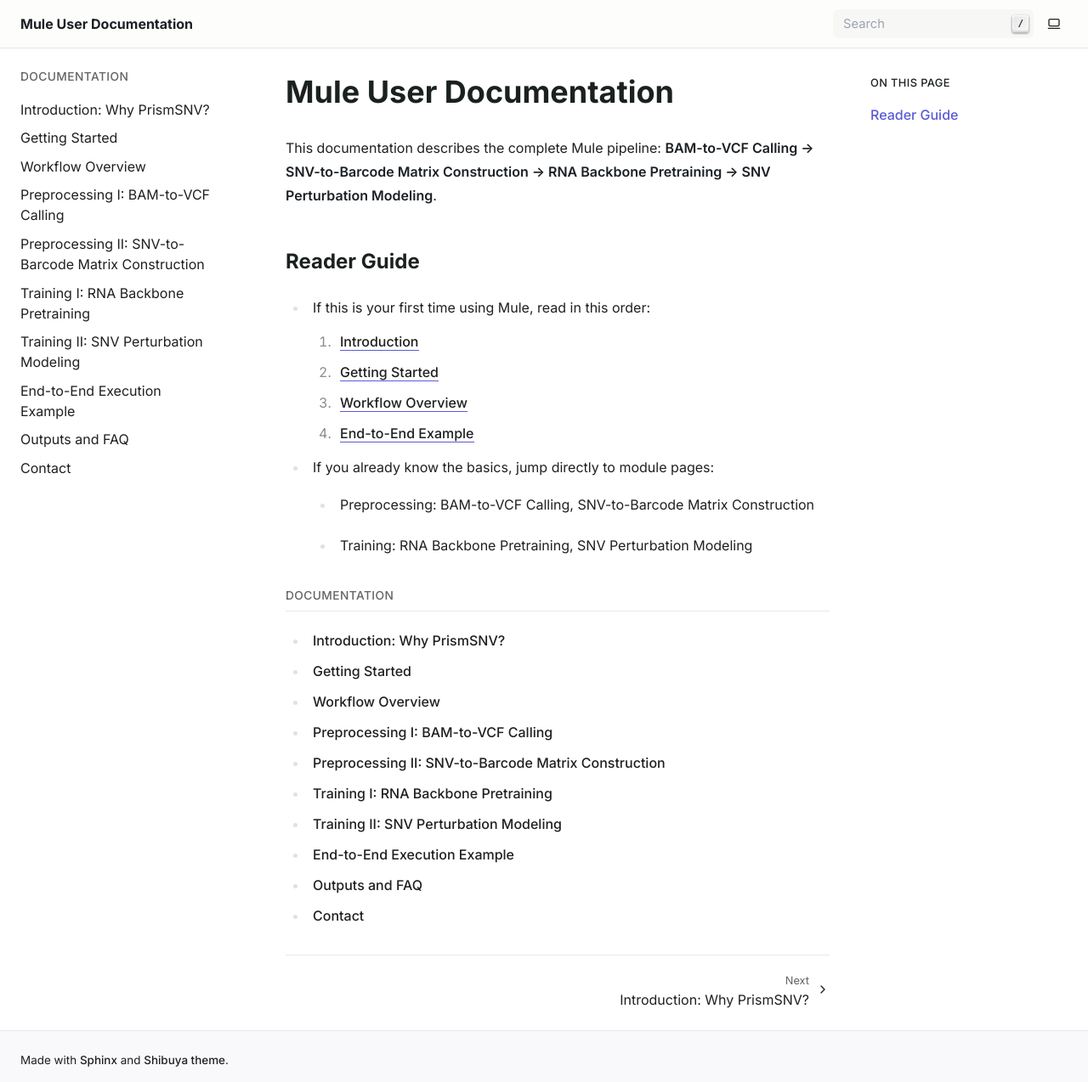
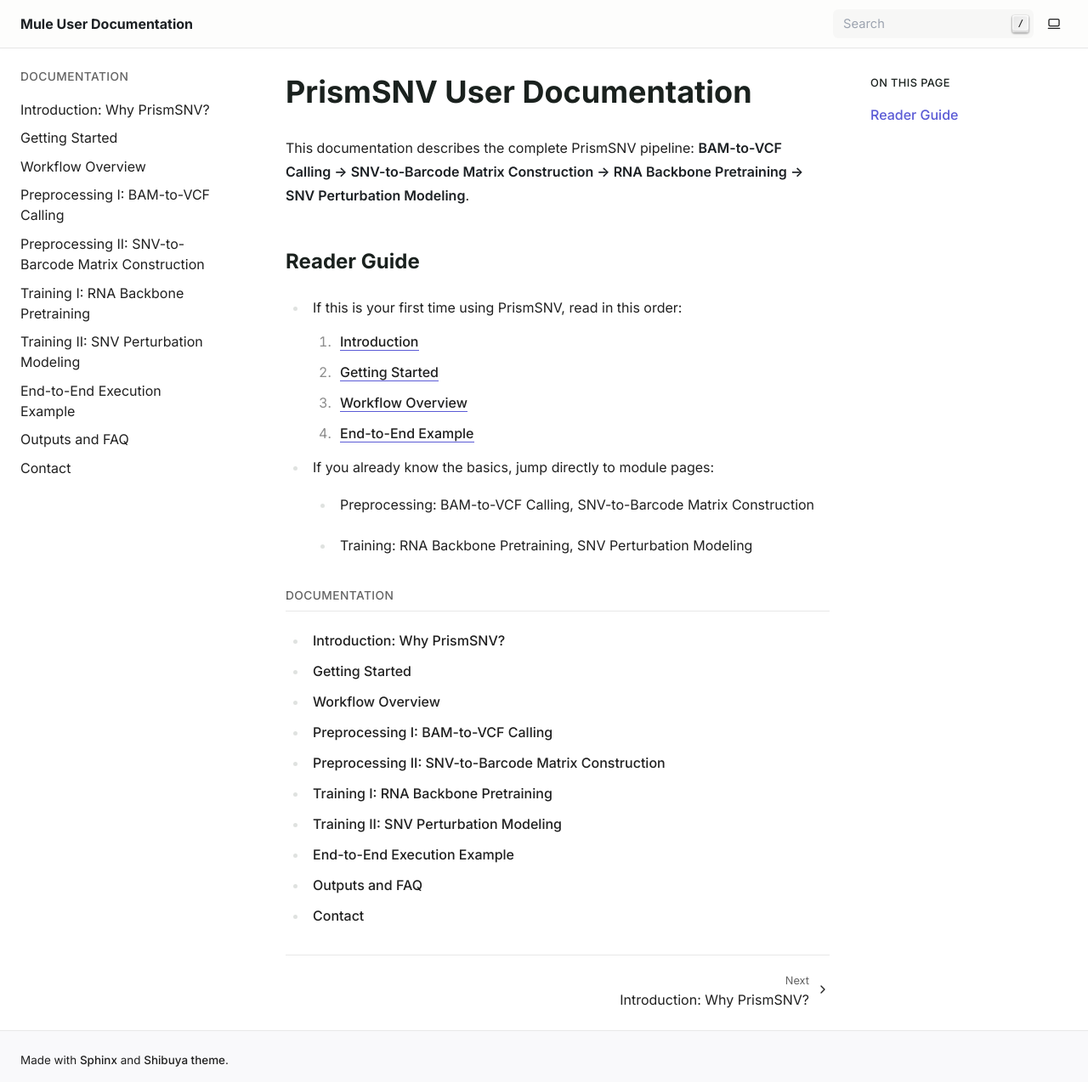
Before and after one commit to PSSUN/MuleDoc, a Sphinx documentation site: the page built from docs/index.md, in a window 1280 px wide and 1274 px high. Shown: the whole window at 85% size. Built offline with Sphinx 7.4.7, drawn with Linux system fonts in a browser that asks for light colours.

Commit message:
Update index.md

```diff
--- a/docs/index.md
+++ b/docs/index.md
@@ -1,11 +1,11 @@
-# Mule User Documentation
+# PrismSNV User Documentation
 
-This documentation describes the complete Mule pipeline:
+This documentation describes the complete PrismSNV pipeline:
 **BAM-to-VCF Calling → SNV-to-Barcode Matrix Construction → RNA Backbone Pretraining → SNV Perturbation Modeling**.
 
 ## Reader Guide
 
-- If this is your first time using Mule, read in this order:
+- If this is your first time using PrismSNV, read in this order:
   1. [Introduction](introduction.md)
   2. [Getting Started](getting-started.md)
   3. [Workflow Overview](workflow-overview.md)
```
